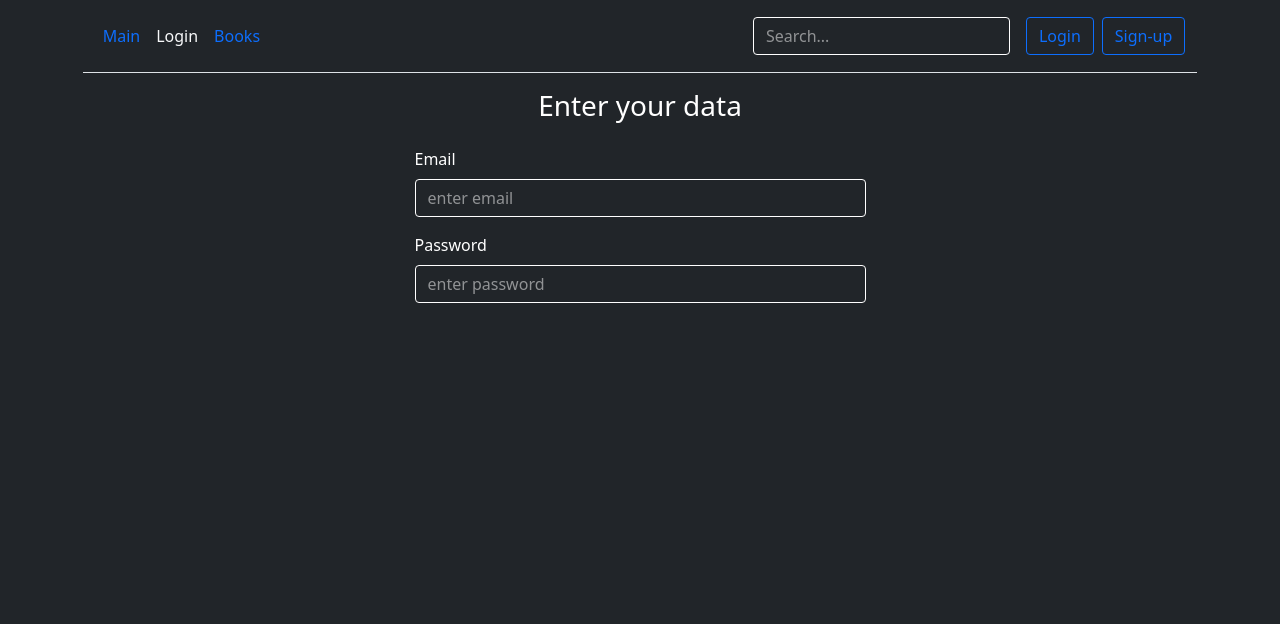
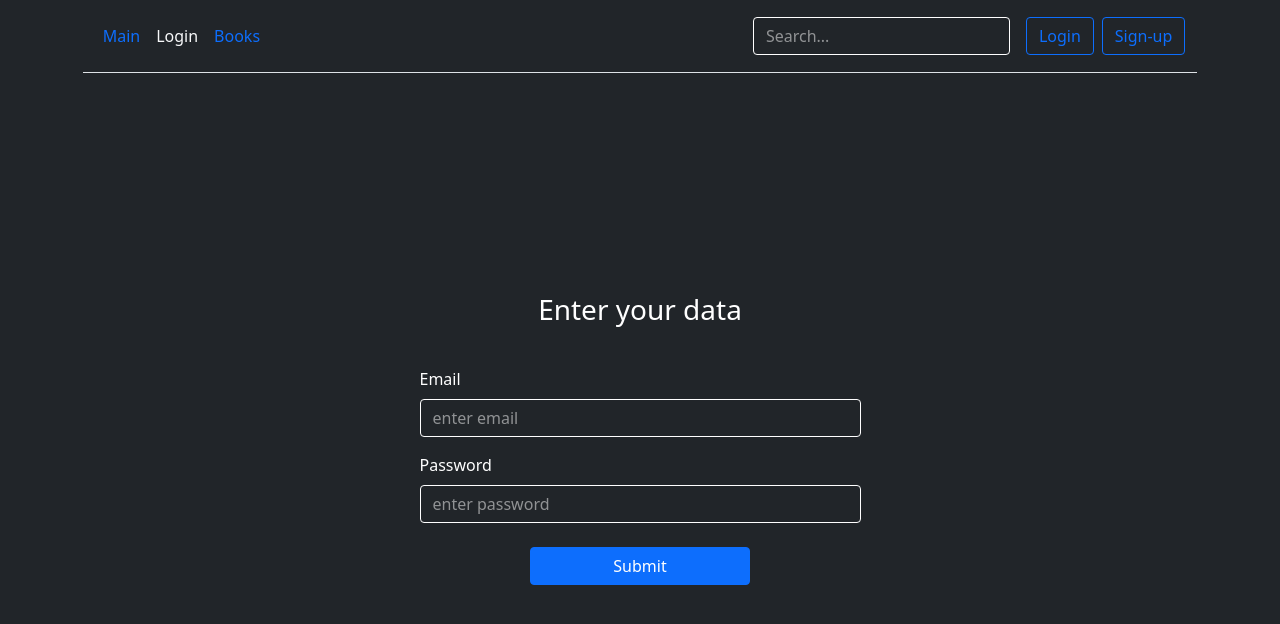
Before and after one commit to js-neo/bookstore, a React (Create React App) app: page /login in a window 1280 px wide. Shown: the top 624 px of the page. Built offline with nearby package versions, Linux system fonts and the light colour scheme.

Commit message:
feat: add validation to login component

```diff
--- /dev/null
+++ b/src/app/components/textField.jsx
@@ -0,0 +1,43 @@
+import React from "react";
+import PropTypes from "prop-types";
+
+const TextField = ({ label, type, name, value, onChange }) => {
+    return (
+        <div className="mt-3">
+            <label className="form-label" htmlFor={name}>
+                {label}
+            </label>
+            <input
+                className="form-control form-control-dark custom-input"
+                type={type}
+                id={name}
+                name={name}
+                placeholder={`enter ${name}`}
+                aria-label={label}
+                style={{
+                    color: "#fff",
+                    "::placeholder": {
+                        color: "#fff",
+                        opacity: 0.7
+                    }
+                }}
+                value={value}
+                onChange={onChange}
+            />
+        </div>
+    );
+};
+
+TextField.defaultProps = {
+    type: "text"
+};
+
+TextField.propTypes = {
+    label: PropTypes.string,
+    type: PropTypes.string,
+    name: PropTypes.string,
+    value: PropTypes.string,
+    onChange: PropTypes.func
+};
+
+export default TextField;
--- a/src/app/layouts/login.jsx
+++ b/src/app/layouts/login.jsx
@@ -1,63 +1,63 @@
-import React, { useState } from "react";
+import React, { useEffect, useState } from "react";
+import TextField from "../components/textField";
 
 const Login = () => {
     const [data, setData] = useState({ email: "", password: "" });
+    const [errors, setErrors] = useState({});
+    console.log("errors: ", errors);
     const handleChange = ({ target }) =>
         setData((prevState) => {
             return { ...prevState, [target.name]: target.value };
         });
+
+    const validate = () => {
+        const errors = {};
+        for (const fieldName in data) {
+            if (data[fieldName].trim() === "") {
+                errors[fieldName] = `Field ${fieldName} is required`;
+            }
+        }
+        setErrors(errors);
+        return Object.keys(errors).length !== 0;
+    };
+
+    useEffect(() => {
+        validate();
+    }, [data]);
+
+    const handleSubmit = (event) => {
+        event.preventDefault();
+        const isValid = validate();
+        if (isValid) return;
+        console.log("data: ", data);
+    };
     return (
-        <div className="container mt-3">
-            <div className="row justify-content-center">
-                <div className="col-5 text-white">
+        <div
+            className="container d-flex justify-content-center align-items-center mt-3"
+            style={{ height: "calc(100vh - 100px)" }}
+        >
+            <div className="row justify-content-center col-5">
+                <div className="text-white">
                     <div className="d-flex justify-content-center">
                         <h3>Enter your data</h3>
                     </div>
-                    <form action="" className="mt-3">
-                        <div className="mt-3">
-                            <label className="form-label" htmlFor="email">
-                                Email
-                            </label>
-                            <input
-                                className="form-control form-control-dark custom-input"
-                                type="text"
-                                id="email"
+                    <form onSubmit={handleSubmit} className="d-grid mt-3">
+                        <TextField
+                            label="Email"
                             name="email"
-                                placeholder="enter email"
-                                aria-label="Email"
-                                style={{
-                                    color: "#fff",
-                                    "::placeholder": {
-                                        color: "#fff",
-                                        opacity: 0.7
-                                    }
-                                }}
                             value={data.email}
                             onChange={handleChange}
                         />
-                        </div>
-                        <div className="mt-3">
-                            <label className="form-label" htmlFor="password">
-                                Password
-                            </label>
-                            <input
-                                className="form-control form-control-dark custom-input"
+                        <TextField
+                            label="Password"
                             type="password"
-                                id="password"
                             name="password"
-                                placeholder="enter password"
-                                aria-label="Password"
-                                style={{
-                                    color: "#fff",
-                                    "::placeholder": {
-                                        color: "#fff",
-                                        opacity: 0.7
-                                    }
-                                }}
                             value={data.password}
                             onChange={handleChange}
                         />
-                        </div>
+                        <button className="btn btn-primary w-50 mt-4 mx-auto">
+                            Submit
+                        </button>
                     </form>
                 </div>
             </div>
```
Lines whose indentation alone changed are shown as unchanged.
